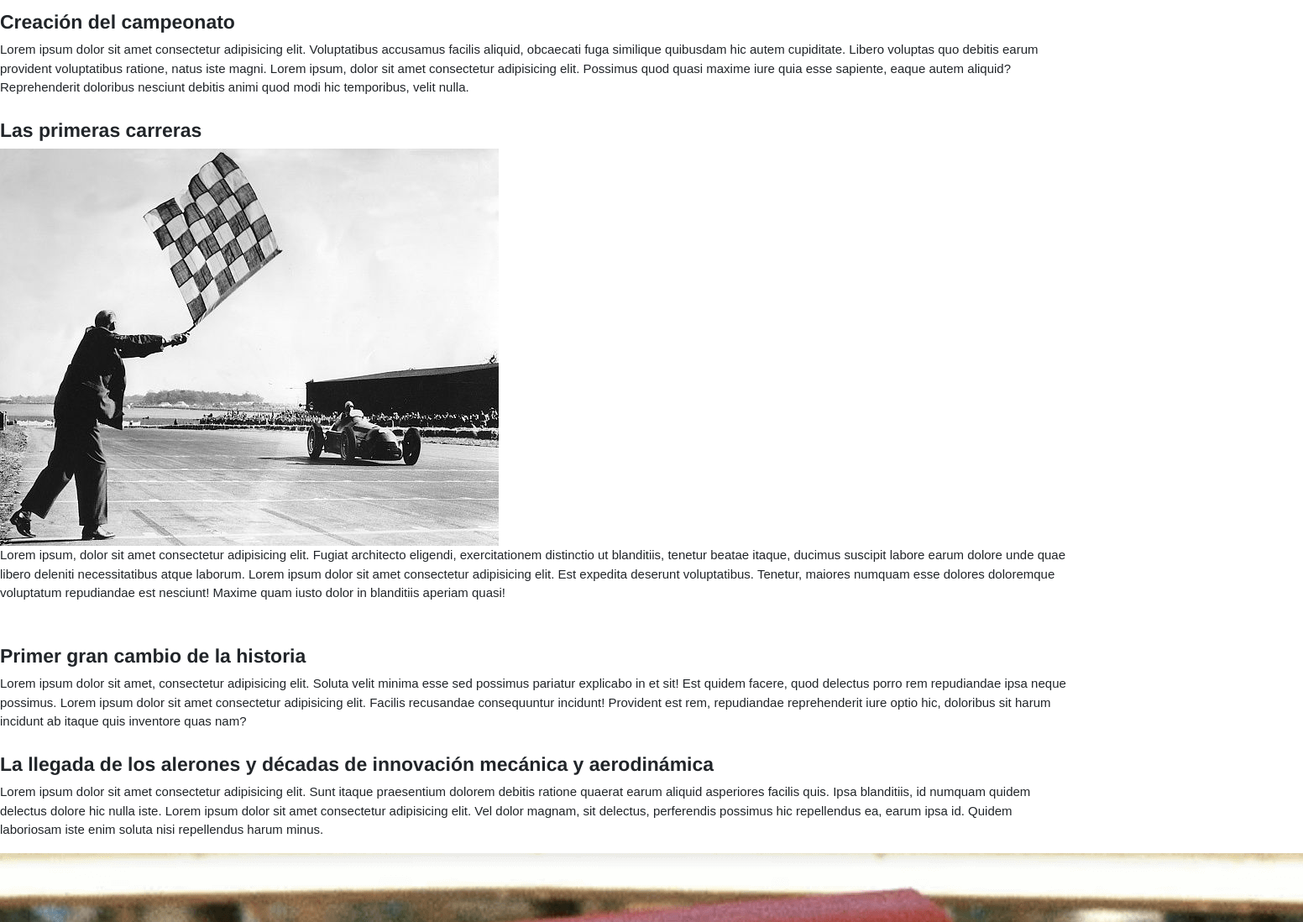
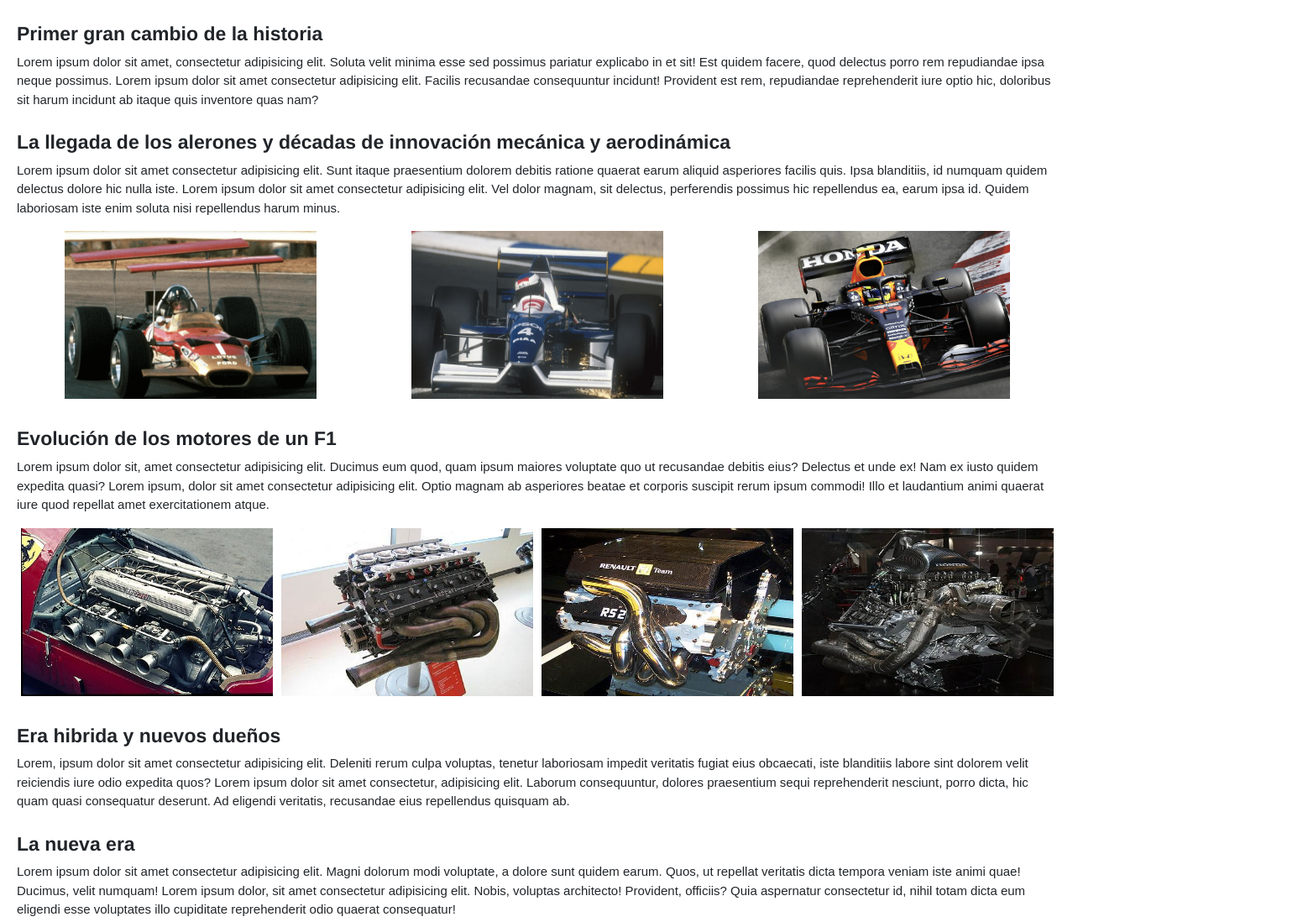
Before and after one commit to belengrassi/preentrega3, a plain HTML site: page html/historia.html in a window 1280 px wide. Shown: the part 1062-2160 px from the top of the page at 84% size, 1552 px wide, since content can reach past the window. Drawn offline with nearby package versions, Linux system fonts and the light colour scheme.

Commit message:
agregé el estilo en sass del html de historia de la f1

```diff
--- a/html/historia.html
+++ b/html/historia.html
@@ -146,7 +146,7 @@
                 </p>
                 <div class="motores">
                     <img class="motor" src="../img/motor1.jpg" alt="Motor">
-                    <img class="motor" src="../img/motor4.jpeg" alt="Motor">
+                    <img class="motor" src="../img/motor4.jpg" alt="Motor">
                     <img class="motor" src="../img/motor6.jpg" alt="Motor">
                     <img class="motor" src="../img/motor7.jpg" alt="Motor">
                 </div>
--- a/scss/_main.scss
+++ b/scss/_main.scss
@@ -81,3 +81,46 @@ main {
     flex-wrap: wrap;
     justify-content: space-evenly;
 }
+
+//HISTORIA DE LA F1
+.mainHistoria {
+    margin: 20px;
+}
+
+.aleron {
+    width: 300px;
+    height: 200px;
+}
+
+.motor {
+    width: 300px;
+    height: 200px;
+}
+
+.imagen {
+    width: 335px;
+    height: auto;
+}
+
+.introVideo {
+    font-weight: bold;
+}
+
+.alerones {
+    display: flex;
+    flex-direction: row;
+    flex-wrap: wrap;
+    justify-content: space-around;
+}
+
+.motores {
+    display: flex;
+    flex-direction: row;
+    flex-wrap: wrap;
+    justify-content: space-around;
+}
+
+.primeraFoto {
+    width: 340px;
+    height: 250px;
+}
--- a/scss/_responsive.scss
+++ b/scss/_responsive.scss
@@ -2,9 +2,10 @@
 @media (min-width: 768px) {
     #footer {
         display: grid;
-        grid-template-areas: "descargaApp descargaApp"
-        "tituloFormulario seguinosRedes"
-        "formularioEmail rrss";
+        grid-template-areas:
+            "descargaApp descargaApp"
+            "tituloFormulario seguinosRedes"
+            "formularioEmail rrss";
         grid-template-rows: auto;
         grid-template-columns: 50%;
         row-gap: 10px;
@@ -14,8 +15,9 @@
 @media (min-width: 1024px) {
     #footer {
         display: grid;
-        grid-template-areas: "descargaApp tituloFormulario seguinosRedes"
-        "descargaApp formularioEmail rrss";
+        grid-template-areas:
+            "descargaApp tituloFormulario seguinosRedes"
+            "descargaApp formularioEmail rrss";
         grid-template-rows: auto;
         grid-template-columns: 1fr 1fr 1fr;
     }
@@ -50,3 +52,55 @@ div#formularioEmail {
 ul#rrss {
     grid-area: rrss;
 }
+
+
+//HISTORIA DE LA F1
+@media (min-width: 768px) {
+    #grilla {
+        display: grid;
+        grid-template-areas:
+            "titulo titulo"
+            "imagen parrafo";
+        grid-template-rows: auto;
+        grid-template-columns: 1fr 3fr;
+        column-gap: 20px;
+        row-gap: 15px;
+    }
+}
+
+h2#titulo {
+    grid-area: titulo;
+}
+
+img#imagen {
+    grid-area: imagen;
+}
+
+p#parrafo {
+    grid-area: parrafo;
+}
+
+@media (min-width: 768px) {
+    #conteiner {
+        display: grid;
+        grid-template-areas:
+            "primerasCarreras primerasCarreras"
+            "primeraCarreraFoto desarrolloCarreras";
+        grid-template-rows: auto;
+        grid-template-columns: 1fr 3fr;
+        column-gap: 20px;
+        row-gap: 5px;
+    }
+}
+
+h3#primerasCarreras {
+    grid-area: primerasCarreras;
+}
+
+p#desarrolloCarreras {
+    grid-area: desarrolloCarreras;
+}
+
+img#primeraCarreraFoto {
+    grid-area: primeraCarreraFoto;
+}
```
Also changed, not shown: css/estilo.css, 1 other file.
